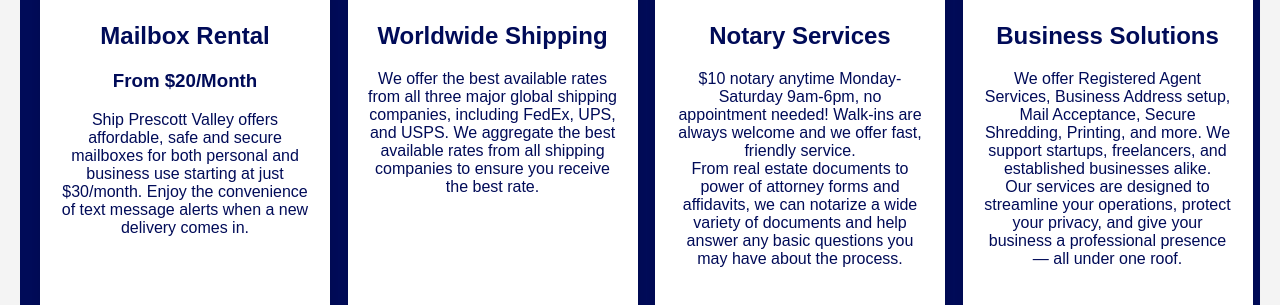
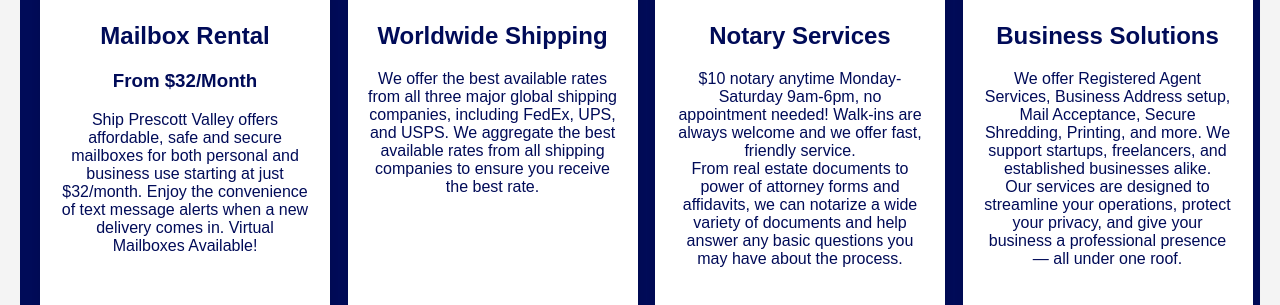
Before and after one commit to sarahpickering/ship-prescott-valley, a React (Create React App) app: page / in a window 1280 px wide. Shown: the part 1402-1707 px from the top of the page. Built offline with nearby package versions, Linux system fonts and the light colour scheme.

Commit message:
fix small box pricing

```diff
--- a/src/Components/Services.js
+++ b/src/Components/Services.js
@@ -93,16 +93,16 @@ const Services = () => {
                     Mailbox Rental
                 </h2>
                 <h3>
-                    From $20/Month
+                    From $32/Month
                 </h3>
                 <ServicesDescription>
                     Ship Prescott Valley offers affordable, safe and secure mailboxes
-                    for both personal and business use starting at just $30/month.
+                    for both personal and business use starting at just $32/month.
                     Enjoy the convenience of text
-                    message alerts when a new delivery comes in.
+                    message alerts when a new delivery comes in. Virtual Mailboxes Available!
                 </ServicesDescription>
                 </ContentWrapper>
-                <ServicesButton to="/mailbox-rentals">Sign Up</ServicesButton>
+                <ServicesButton to="/mailbox-rental">Sign Up</ServicesButton>
             </ServicesCard>
 
             <ServicesCard>
```
